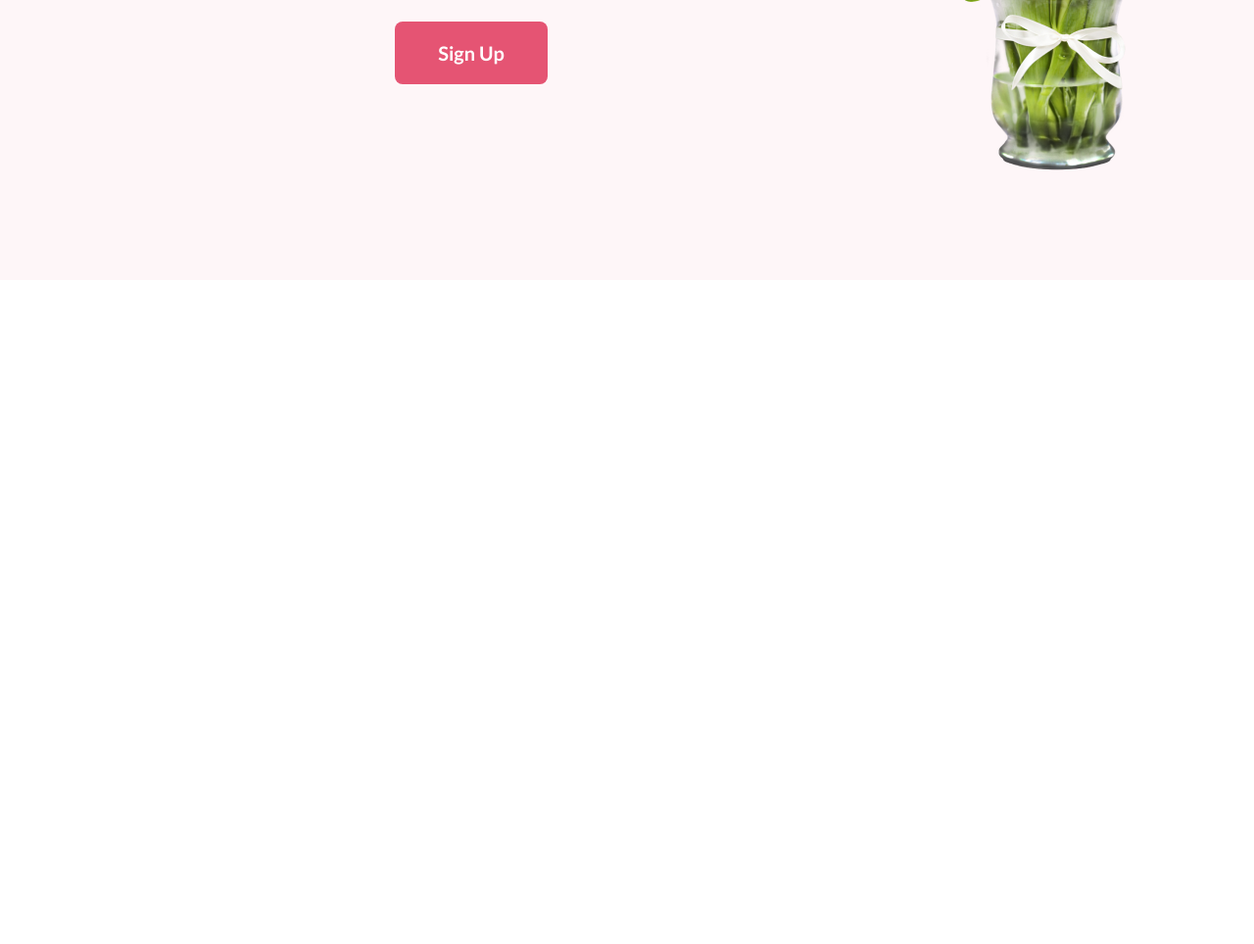
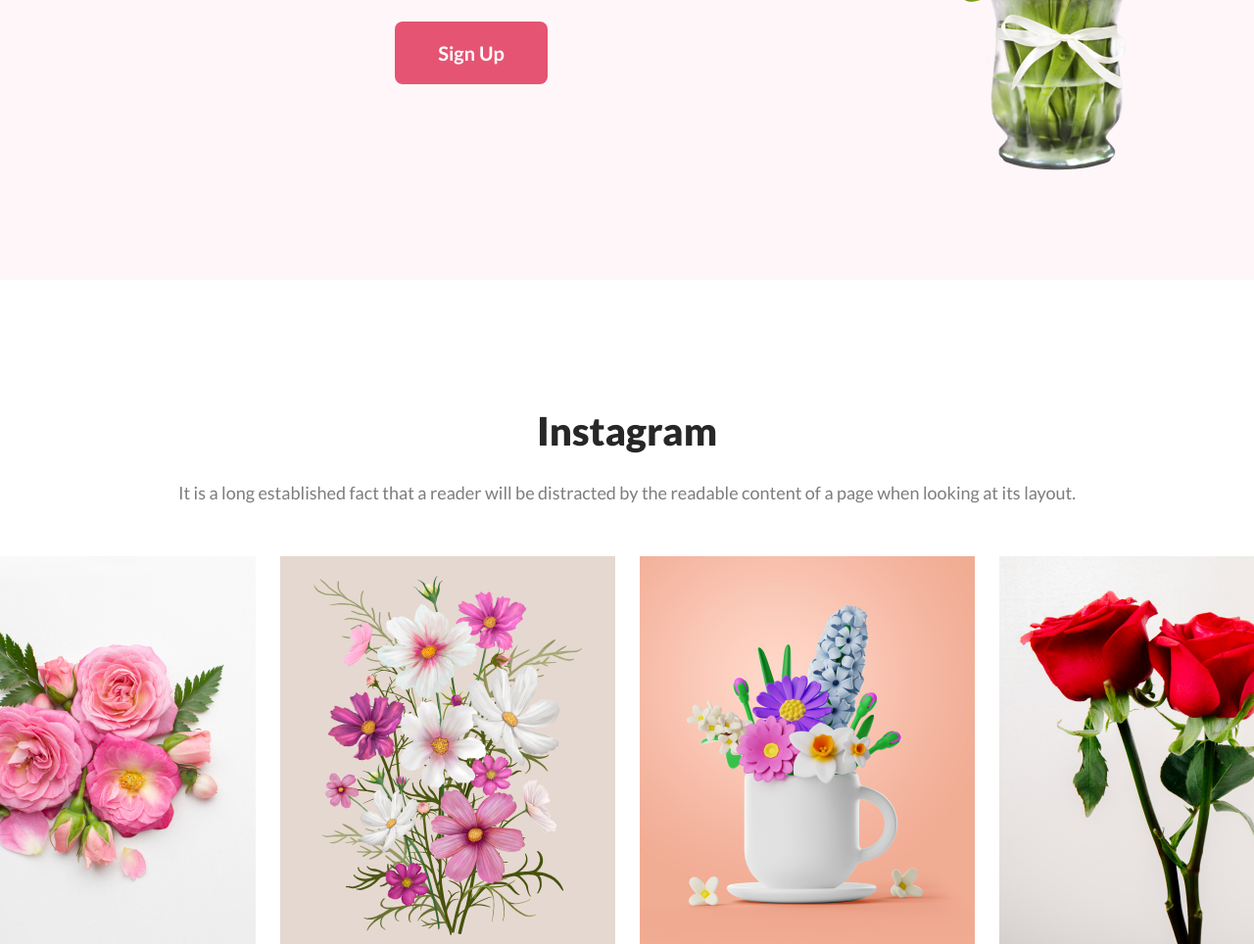
Before and after one commit to Ahnaf1111/flower-site, a plain HTML site: page index.html in a window 1280 px wide. Shown: the part 2586-3550 px from the top of the page at 98% size. Before the commit the page ends 2872 px from the top, so only its background shows below. Drawn offline with Linux system fonts and the light colour scheme.

Commit message:
added instagram section

```diff
--- a/index.html
+++ b/index.html
@@ -81,6 +81,18 @@
                 </div>
             </div>
         </section>
+        <section class="insta">
+            <div class="insta-text">
+                <h3 class="section-title-primary">Instagram</h3>
+                <p class="p-primary">It is a long established fact that a reader will be distracted by the readable content of a page when looking at its layout.</p>
+            </div>
+            <div class="insta-imgs">
+                <img src="Flower Asset/Flower 01.png" alt="">
+                <img src="Flower Asset/Rectangle 4.png" alt="">
+                <img src="Flower Asset/Rectangle 5.png" alt="">
+                <img src="Flower Asset/Rectangle 6.png" alt="">
+            </div>
+        </section>
     </main>
     <footer>
 
--- a/style.css
+++ b/style.css
@@ -132,3 +132,19 @@
     align-items: center;
     justify-content: space-around;
 }
+/* instagram styles */
+.insta-text{
+    text-align: center;
+}
+.insta-text>h3{
+    margin-bottom: 24px;
+}
+.insta-text>p{
+    margin-bottom: 50px;
+}
+.insta-imgs{
+    display: flex;
+    gap: 25px;
+    align-items: center;
+    justify-content: center;
+}
```
